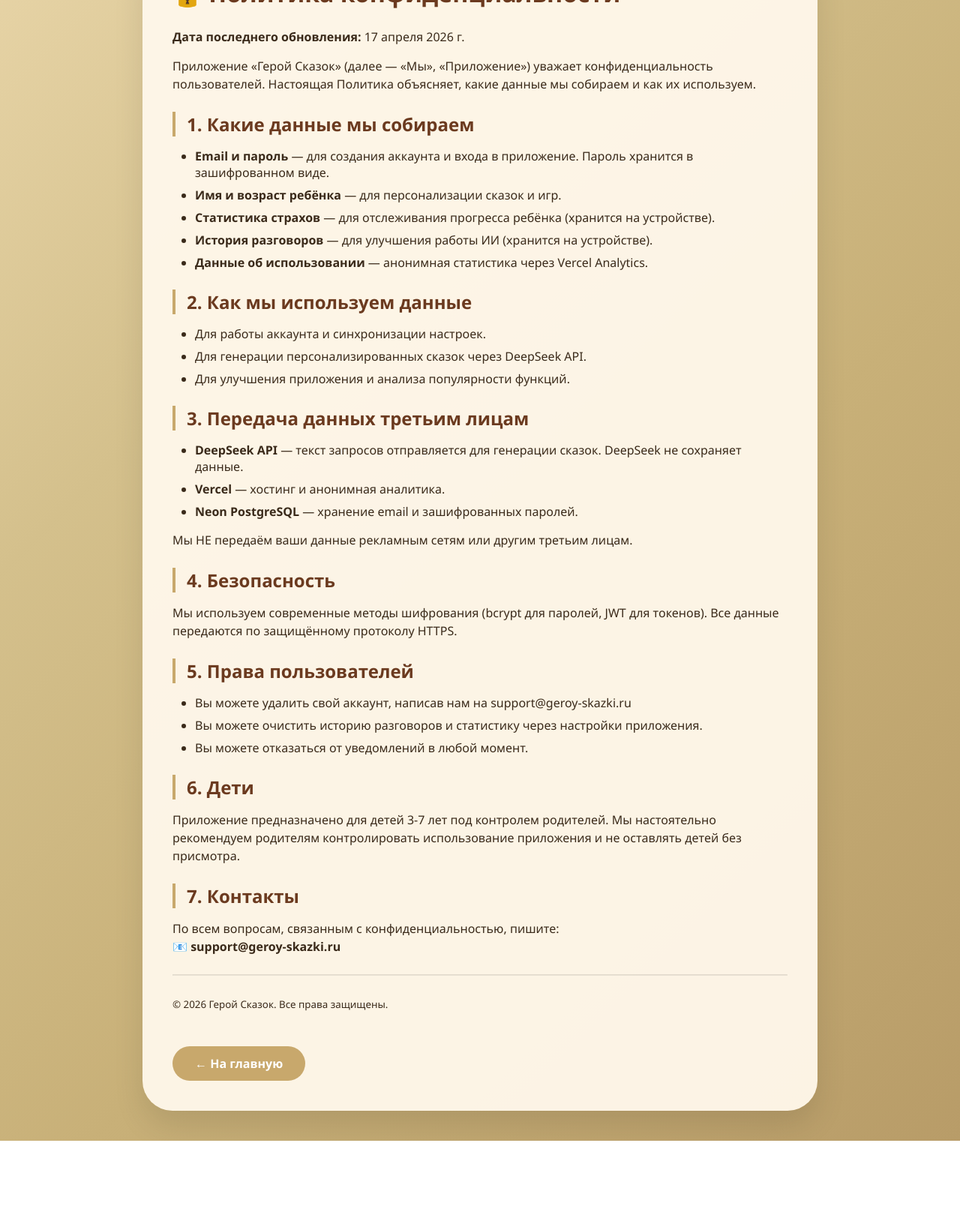
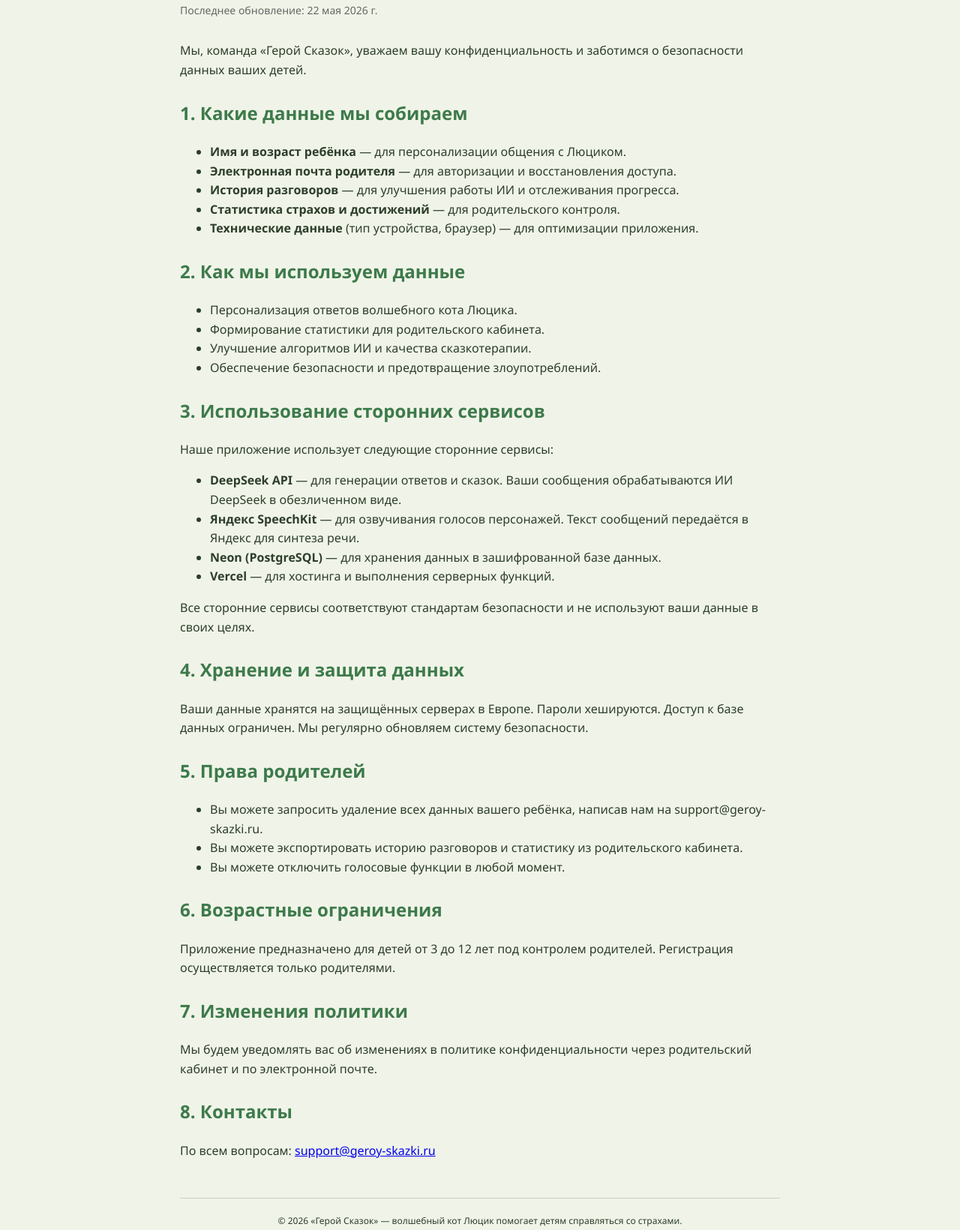
Before and after one commit to alexmel669-dotcom/geroy-skazki, a website: page magic_app/privacy.html in a window 1280 px wide. Shown: the part 111-1751 px from the top of the page at 75% size. Before the commit the page ends 1632 px from the top, so only its background shows below. Drawn offline with Linux system fonts and the light colour scheme.

Commit message:
Update privacy.html

```diff
--- a/magic_app/privacy.html
+++ b/magic_app/privacy.html
@@ -5,96 +5,67 @@
     <meta name="viewport" content="width=device-width, initial-scale=1.0">
     <title>Политика конфиденциальности — Герой Сказок</title>
     <style>
-        * { margin: 0; padding: 0; box-sizing: border-box; }
-        body {
-            font-family: 'Segoe UI', sans-serif;
-            background: linear-gradient(135deg, #e8d5a8 0%, #d4c08c 30%, #c8b078 60%, #b89c68 100%);
-            padding: 40px 20px;
-            color: #3a2a1a;
-            min-height: 100vh;
-        }
-        .container {
-            max-width: 900px;
-            margin: 0 auto;
-            background: rgba(255,248,235,0.95);
-            border-radius: 40px;
-            padding: 40px;
-            box-shadow: 0 20px 40px rgba(0,0,0,0.1);
-        }
-        h1 { color: #6b3a1f; margin-bottom: 25px; font-size: 32px; }
-        h2 { color: #6b3a1f; margin: 25px 0 15px; font-size: 24px; border-left: 4px solid #c8a86c; padding-left: 15px; }
-        p { margin: 15px 0; line-height: 1.5; }
-        ul { margin: 15px 0 15px 30px; }
-        li { margin: 8px 0; }
-        .back-btn {
-            display: inline-block;
-            margin-top: 30px;
-            background: #c8a86c;
-            color: white;
-            padding: 12px 30px;
-            border-radius: 40px;
-            text-decoration: none;
-            font-weight: bold;
-        }
-        hr { margin: 25px 0; border-color: rgba(0,0,0,0.1); }
-        @media (max-width: 600px) {
-            .container { padding: 25px; }
-            h1 { font-size: 26px; }
-            h2 { font-size: 20px; }
-        }
+        body { font-family: 'Segoe UI', sans-serif; line-height: 1.6; max-width: 800px; margin: 0 auto; padding: 20px; background: #f0f4e8; color: #2d3e2b; }
+        h1 { color: #2d5a3b; }
+        h2 { color: #3d7a4b; margin-top: 25px; }
+        .last-updated { color: #666; font-size: 14px; margin-bottom: 30px; }
+        footer { margin-top: 50px; padding-top: 20px; border-top: 1px solid #ccc; font-size: 12px; text-align: center; }
     </style>
 </head>
 <body>
-    <div class="container">
     <h1>🔒 Политика конфиденциальности</h1>
-        <p><strong>Дата последнего обновления:</strong> 17 апреля 2026 г.</p>
+    <div class="last-updated">Последнее обновление: 22 мая 2026 г.</div>
 
-        <p>Приложение «Герой Сказок» (далее — «Мы», «Приложение») уважает конфиденциальность пользователей. Настоящая Политика объясняет, какие данные мы собираем и как их используем.</p>
+    <p>Мы, команда «Герой Сказок», уважаем вашу конфиденциальность и заботимся о безопасности данных ваших детей.</p>
 
     <h2>1. Какие данные мы собираем</h2>
     <ul>
-            <li><strong>Email и пароль</strong> — для создания аккаунта и входа в приложение. Пароль хранится в зашифрованном виде.</li>
-            <li><strong>Имя и возраст ребёнка</strong> — для персонализации сказок и игр.</li>
-            <li><strong>Статистика страхов</strong> — для отслеживания прогресса ребёнка (хранится на устройстве).</li>
-            <li><strong>История разговоров</strong> — для улучшения работы ИИ (хранится на устройстве).</li>
-            <li><strong>Данные об использовании</strong> — анонимная статистика через Vercel Analytics.</li>
+        <li><strong>Имя и возраст ребёнка</strong> — для персонализации общения с Люциком.</li>
+        <li><strong>Электронная почта родителя</strong> — для авторизации и восстановления доступа.</li>
+        <li><strong>История разговоров</strong> — для улучшения работы ИИ и отслеживания прогресса.</li>
+        <li><strong>Статистика страхов и достижений</strong> — для родительского контроля.</li>
+        <li><strong>Технические данные</strong> (тип устройства, браузер) — для оптимизации приложения.</li>
     </ul>
 
     <h2>2. Как мы используем данные</h2>
     <ul>
-            <li>Для работы аккаунта и синхронизации настроек.</li>
-            <li>Для генерации персонализированных сказок через DeepSeek API.</li>
-            <li>Для улучшения приложения и анализа популярности функций.</li>
+        <li>Персонализация ответов волшебного кота Люцика.</li>
+        <li>Формирование статистики для родительского кабинета.</li>
+        <li>Улучшение алгоритмов ИИ и качества сказкотерапии.</li>
+        <li>Обеспечение безопасности и предотвращение злоупотреблений.</li>
     </ul>
 
-        <h2>3. Передача данных третьим лицам</h2>
+    <h2>3. Использование сторонних сервисов</h2>
+    <p>Наше приложение использует следующие сторонние сервисы:</p>
     <ul>
-            <li><strong>DeepSeek API</strong> — текст запросов отправляется для генерации сказок. DeepSeek не сохраняет данные.</li>
-            <li><strong>Vercel</strong> — хостинг и анонимная аналитика.</li>
-            <li><strong>Neon PostgreSQL</strong> — хранение email и зашифрованных паролей.</li>
+        <li><strong>DeepSeek API</strong> — для генерации ответов и сказок. Ваши сообщения обрабатываются ИИ DeepSeek в обезличенном виде.</li>
+        <li><strong>Яндекс SpeechKit</strong> — для озвучивания голосов персонажей. Текст сообщений передаётся в Яндекс для синтеза речи.</li>
+        <li><strong>Neon (PostgreSQL)</strong> — для хранения данных в зашифрованной базе данных.</li>
+        <li><strong>Vercel</strong> — для хостинга и выполнения серверных функций.</li>
     </ul>
-        <p>Мы НЕ передаём ваши данные рекламным сетям или другим третьим лицам.</p>
+    <p>Все сторонние сервисы соответствуют стандартам безопасности и не используют ваши данные в своих целях.</p>
 
-        <h2>4. Безопасность</h2>
-        <p>Мы используем современные методы шифрования (bcrypt для паролей, JWT для токенов). Все данные передаются по защищённому протоколу HTTPS.</p>
+    <h2>4. Хранение и защита данных</h2>
+    <p>Ваши данные хранятся на защищённых серверах в Европе. Пароли хешируются. Доступ к базе данных ограничен. Мы регулярно обновляем систему безопасности.</p>
 
-        <h2>5. Права пользователей</h2>
+    <h2>5. Права родителей</h2>
     <ul>
-            <li>Вы можете удалить свой аккаунт, написав нам на support@geroy-skazki.ru</li>
-            <li>Вы можете очистить историю разговоров и статистику через настройки приложения.</li>
-            <li>Вы можете отказаться от уведомлений в любой момент.</li>
+        <li>Вы можете запросить удаление всех данных вашего ребёнка, написав нам на support@geroy-skazki.ru.</li>
+        <li>Вы можете экспортировать историю разговоров и статистику из родительского кабинета.</li>
+        <li>Вы можете отключить голосовые функции в любой момент.</li>
     </ul>
 
-        <h2>6. Дети</h2>
-        <p>Приложение предназначено для детей 3-7 лет под контролем родителей. Мы настоятельно рекомендуем родителям контролировать использование приложения и не оставлять детей без присмотра.</p>
+    <h2>6. Возрастные ограничения</h2>
+    <p>Приложение предназначено для детей от 3 до 12 лет под контролем родителей. Регистрация осуществляется только родителями.</p>
 
-        <h2>7. Контакты</h2>
-        <p>По всем вопросам, связанным с конфиденциальностью, пишите:<br>
-        📧 <strong>support@geroy-skazki.ru</strong></p>
+    <h2>7. Изменения политики</h2>
+    <p>Мы будем уведомлять вас об изменениях в политике конфиденциальности через родительский кабинет и по электронной почте.</p>
 
-        <hr>
-        <p><small>© 2026 Герой Сказок. Все права защищены.</small></p>
-        <a href="/" class="back-btn">← На главную</a>
-    </div>
+    <h2>8. Контакты</h2>
+    <p>По всем вопросам: <a href="mailto:support@geroy-skazki.ru">support@geroy-skazki.ru</a></p>
+
+    <footer>
+        © 2026 «Герой Сказок» — волшебный кот Люцик помогает детям справляться со страхами.
+    </footer>
 </body>
 </html>
```
Lines whose indentation alone changed are shown as unchanged.
